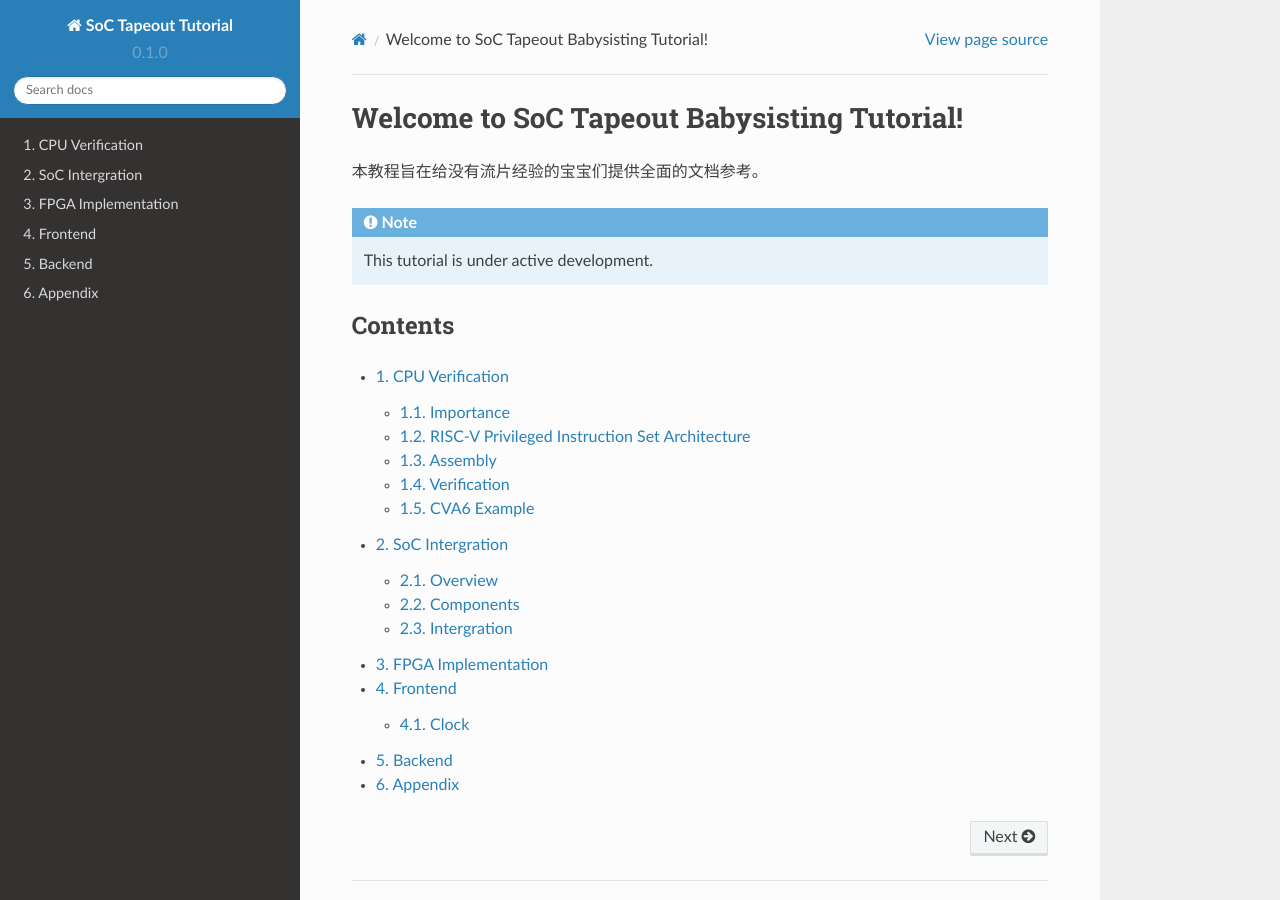
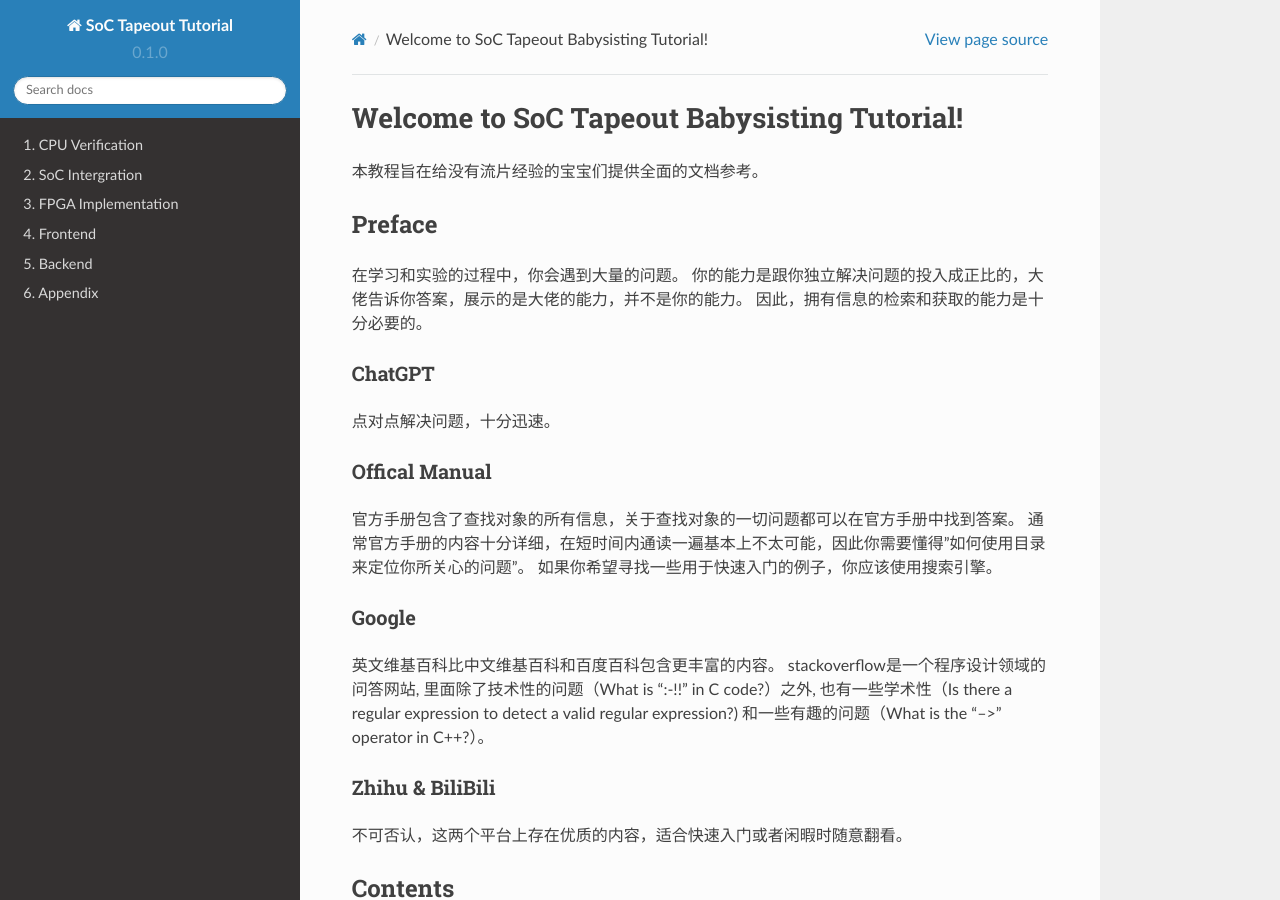
Before and after one commit to Siris-Li/SoC-Tapeout-Tutorial, a Sphinx documentation site: the page built from docs/source/index.rst, in a window 1280 px wide and 900 px high. Built offline with Sphinx 7.4.7 and the Read the Docs theme 2.0.0, drawn with Linux system fonts in a browser that asks for light colours.

Commit message:
Update Preface

```diff
--- a/docs/source/index.rst
+++ b/docs/source/index.rst
@@ -1,13 +1,43 @@
 Welcome to SoC Tapeout Babysisting Tutorial!
 ===================================
 
-
 本教程旨在给没有流片经验的宝宝们提供全面的文档参考。
 
-.. note::
 
-	This tutorial is under active development.
 
+Preface
+--------
+
+
+在学习和实验的过程中，你会遇到大量的问题。
+你的能力是跟你独立解决问题的投入成正比的，大佬告诉你答案，展示的是大佬的能力，并不是你的能力。
+因此，拥有信息的检索和获取的能力是十分必要的。
+
+ChatGPT
+^^^^^^^^^^^^
+
+点对点解决问题，十分迅速。
+
+
+Offical Manual
+^^^^^^^^^^^
+
+官方手册包含了查找对象的所有信息，关于查找对象的一切问题都可以在官方手册中找到答案。
+通常官方手册的内容十分详细，在短时间内通读一遍基本上不太可能，因此你需要懂得"如何使用目录来定位你所关心的问题"。
+如果你希望寻找一些用于快速入门的例子，你应该使用搜索引擎。
+
+
+Google
+^^^^^^^^
+
+英文维基百科比中文维基百科和百度百科包含更丰富的内容。
+stackoverflow是一个程序设计领域的问答网站, 里面除了技术性的问题（What is ":-!!" in C code?）之外, 也有一些学术性（Is there a regular expression to detect a valid regular expression?) 和一些有趣的问题（What is the “-->” operator in C++?）。
+
+
+Zhihu & BiliBili
+^^^^^^^^^^
+
+不可否认，这两个平台上存在优质的内容，适合快速入门或者闲暇时随意翻看。
 
 Contents
 --------
```
